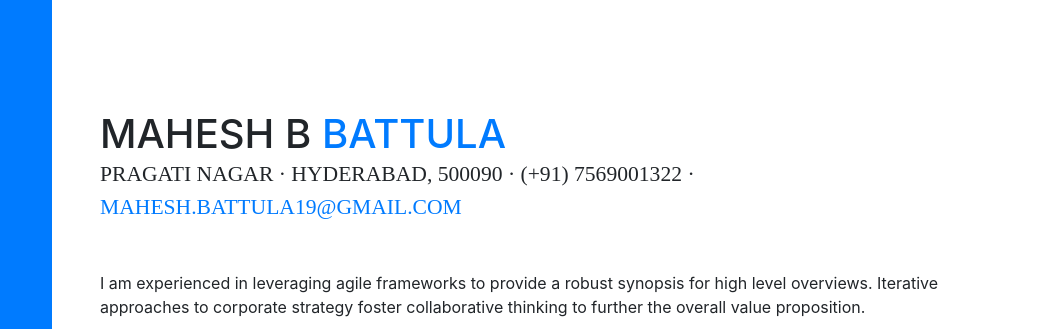
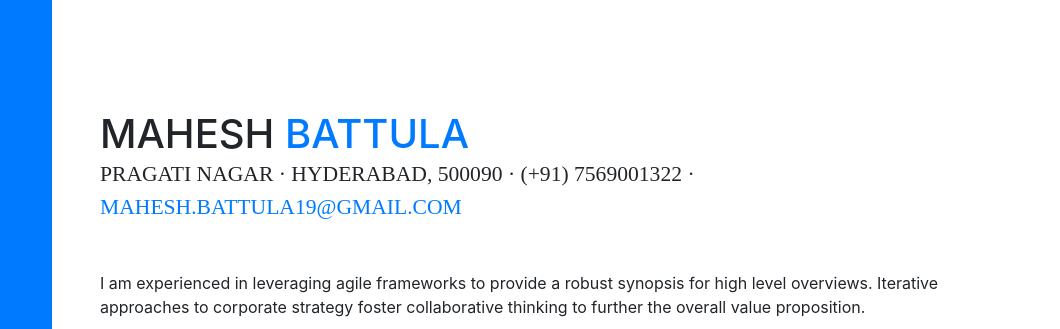
Before and after one commit to theneo1319/myresume, a website with bundled scripts: page index.html in a window 1280 px wide. Shown: the part 133-462 px from the top of the page, 220-1280 px from the left. Built offline with nearby package versions, Linux system fonts and the light colour scheme; a web font is replaced by a local one.

Commit message:
delete B

```diff
--- a/index.html
+++ b/index.html
@@ -65,7 +65,7 @@
 
       <section class="resume-section p-3 p-lg-5 d-flex d-column" id="about">
         <div class="my-auto">
-          <h1 class="mb-0">Mahesh B
+          <h1 class="mb-0">Mahesh
             <span class="text-primary">Battula</span>
           </h1>
           <div class="subheading mb-5">Pragati Nagar · Hyderabad, 500090 · (+91) 7569001322 ·
```
